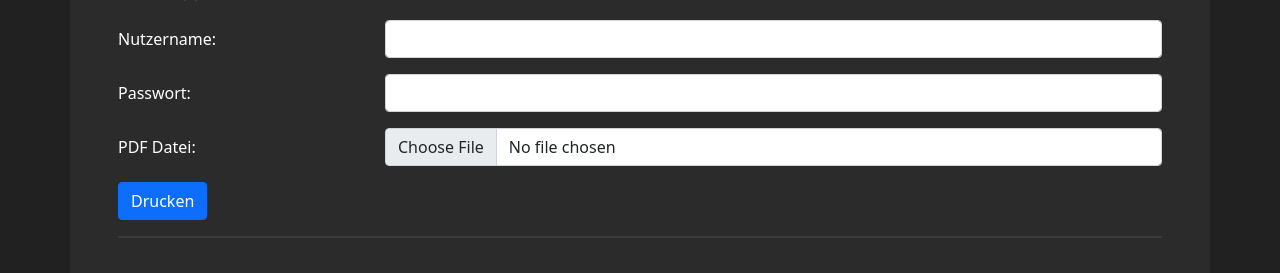
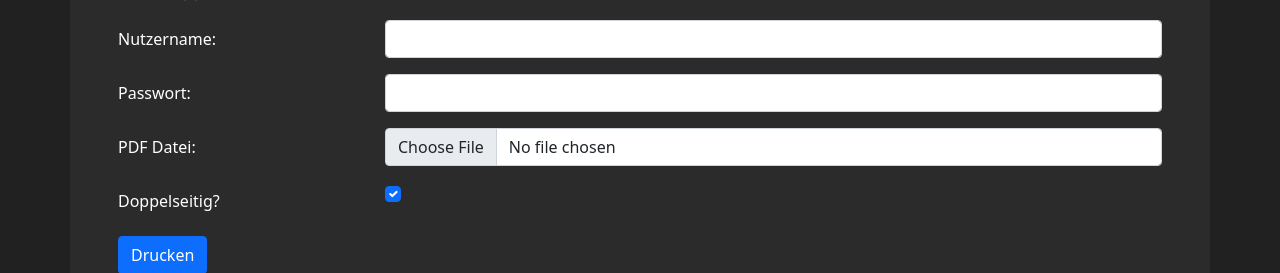
Before and after one commit to CDaut/pdfdrucker, a Python web app: template webserver/templates/index.html in a window 1280 px wide. Shown: the part 202-475 px from the top of the page. Run offline with Jinja, Linux system fonts and the light colour scheme; the template is opened without the code that fills it, so the values that code supplies are empty.

Commit message:
fixed logger and added duplex property to printjob object

```diff
--- a/webserver/printjobs.py
+++ b/webserver/printjobs.py
@@ -15,13 +15,14 @@ class JobStatus(Enum):
 
 
 class Printjob:
-    def __init__(self, username, pdfpath, pages):
-        self.jobid = None
+    def __init__(self, username, pdfpath, pages, duplex):
         self.username = username
         self.pdfpath = pdfpath
         self.numpages = pages
+        self.duplex = duplex
         self.starttime = None
         self.completetime = None
+        self.jobid = None
 
     '''
     Method to get the print jobs status by fetching the HTML from cups and parsing it
--- a/webserver/templates/index.html
+++ b/webserver/templates/index.html
@@ -54,6 +54,15 @@
                     <input type="file" id="pdffile" class="form-control" accept="application/pdf" name="pdffile">
                 </div>
             </div>
+            <div class="row mb-3">
+                <label for="duplex" class="col col-form-label">Doppelseitig?</label>
+                <div class="col-sm-9">
+                    <div class="form-check">
+                        <input class="form-check-input" type="checkbox" id="duplex" value="" name="duplex" checked>
+                    </div>
+                </div>
+
+            </div>
 
             <button type="submit" class="btn btn-primary">Drucken</button>
         </form>
@@ -68,7 +77,8 @@
     <div class="row smalltext">
         <p class="mt-3">&copy; Clemens Dautermann v{{ version }} :)</p>
         <p>Bei Problemen bitte eine Mail an <a href="mailto:internet@abh.uni-karlsruhe.de">Diese</a> Adresse.</p>
-        <p>Verbesseungsvorschläge? Schreib doch einen <a href="https://github.com/Clemens-Dautermann/pdfdrucker/issues">Issue auf GitHub</a>.</p>
+        <p>Verbesseungsvorschläge? Schreib doch einen <a href="https://github.com/Clemens-Dautermann/pdfdrucker/issues">Issue
+            auf GitHub</a>.</p>
     </div>
 </div>
 <script src="https://cdn.jsdelivr.net/npm/bootstrap@5.0.1/dist/js/bootstrap.bundle.min.js"
```
Also changed, not shown: webserver/app.py (+8 -2 lines).
